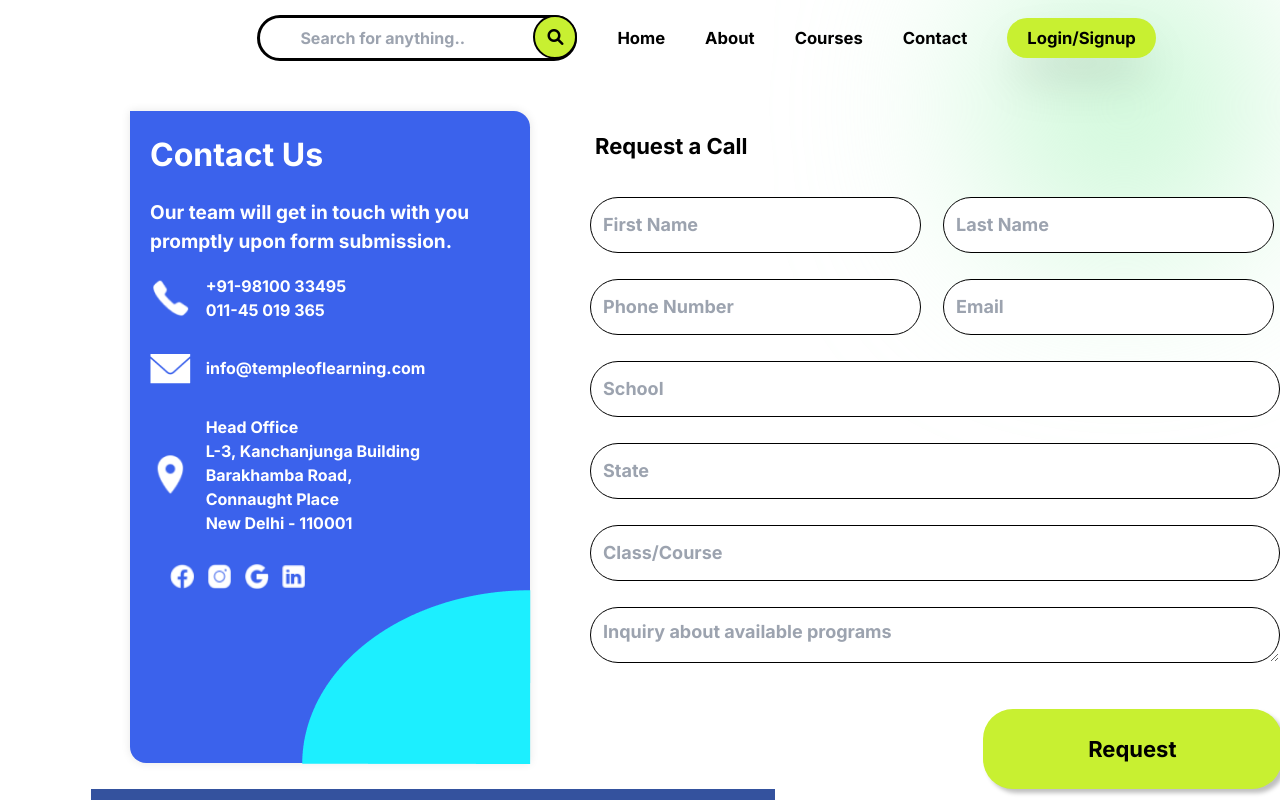
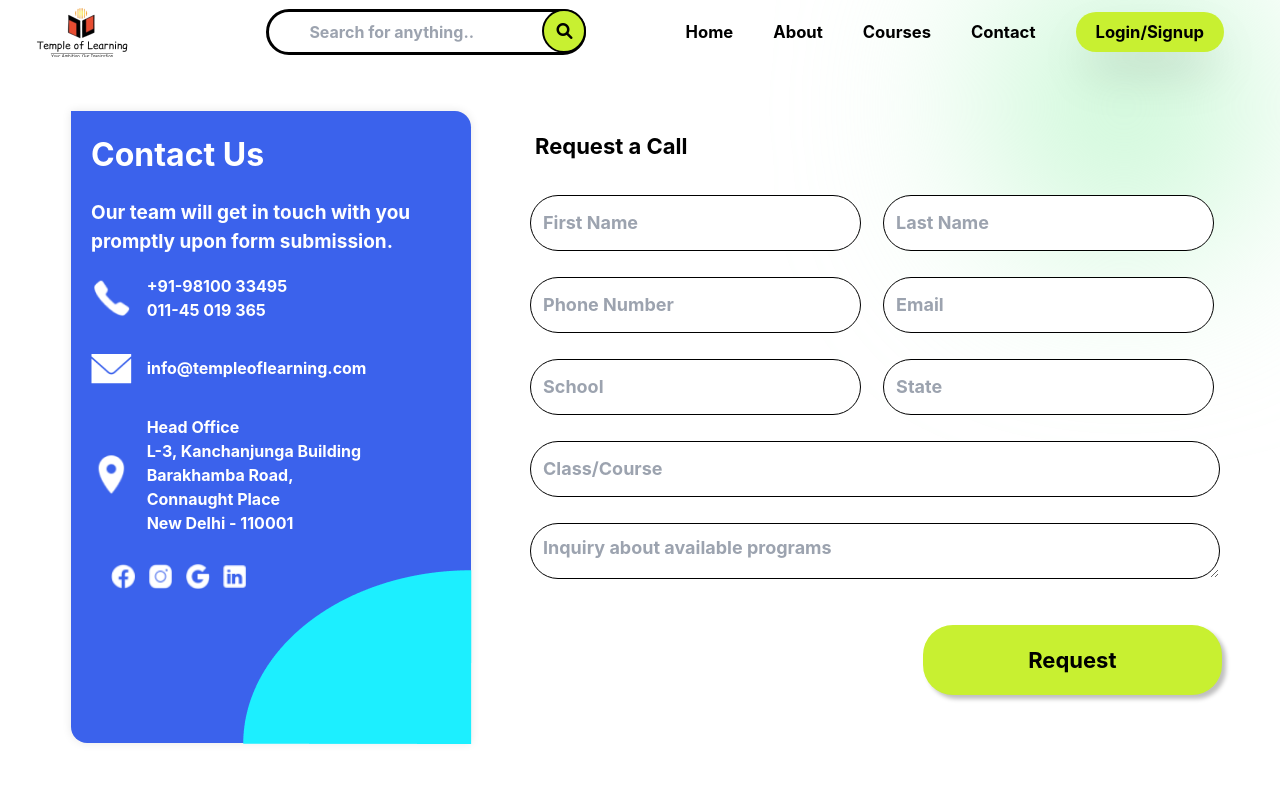
Before and after one commit to Team-Engineers/temple-of-learning-new, a React (Create React App) app: page /contact in a window 1280 px wide. Shown: the top 800 px of the page. Built offline with nearby package versions, Linux system fonts and the light colour scheme.

Commit message:
resolved issues

```diff
--- a/src/pages/contacts/Contact.jsx
+++ b/src/pages/contacts/Contact.jsx
@@ -1,15 +1,15 @@
 import React, { useState } from 'react';
+import Ellipse from '../../assets/contact/Ellipse 7.png';
+import EnvelopeIcon from '../../assets/contact/Envelope.png';
+import FacebookIcon from '../../assets/contact/Facebook.png';
+import GoogleIcon from '../../assets/contact/Google.png';
+import InstagramIcon from '../../assets/contact/Instagram.png';
+import LinkdinIcon from '../../assets/contact/LinkedIn.png';
+import LocationIcon from '../../assets/contact/Location.png';
+import PhoneIcon from '../../assets/contact/Phone.png';
 import Navbar from '../../components/Navbar/Navbar';
 import Footer from '../../components/footer/Footer';
 import './contact.css';
-import PhoneIcon from '../../assets/contact/Phone.png';
-import EnvelopeIcon from '../../assets/contact/Envelope.png'
-import FacebookIcon from '../../assets/contact/Facebook.png';
-import LinkdinIcon from '../../assets/contact/LinkedIn.png';
-import InstagramIcon from '../../assets/contact/Instagram.png';
-import LocationIcon from '../../assets/contact/Location.png';
-import GoogleIcon from '../../assets/contact/Google.png';
-import Ellipse from '../../assets/contact/Ellipse 7.png';
 
 function Contact() {
     const [firstName, setFirstName] = useState('');
@@ -27,10 +27,11 @@ function Contact() {
     };
 
     return (
+        <div>
+            <Navbar />
             <div className="contact-container">
-            <Navbar />
                 <div className='grid grid-cols-3'>
-                <div className="contact-card max-w-[400px]">
+                    <div className="contact-card ">
                         <h2>Contact Us</h2>
                         <p className='p-container'>Our team will get in touch with you promptly upon form submission.</p>
                         <div className="contact-details">
@@ -74,10 +75,8 @@ function Contact() {
                                 <input type="email" id="email" value={email} onChange={(e) => setEmail(e.target.value)} placeholder='Email' className="placeholder-style" required />
                             </div>
                             <div className="form-group">
-                            <input type="text" id="school" value={school} onChange={(e) => setSchool(e.target.value)} placeholder='School' className="placeholder-style1" />
-                        </div>
-                        <div className="form-group">
-                            <input type="text" id="state" value={state} onChange={(e) => setState(e.target.value)} placeholder='State' className="placeholder-style1" />
+                                <input type="text" id="school" value={school} onChange={(e) => setSchool(e.target.value)} placeholder='School' className="placeholder-style" />
+                                <input type="text" id="state" value={state} onChange={(e) => setState(e.target.value)} placeholder='State' className="placeholder-style" />
                             </div>
                             <div className="form-group">
                                 <input type="text" id="classCourse" value={classCourse} onChange={(e) => setClassCourse(e.target.value)} placeholder='Class/Course' className="placeholder-style1" />
@@ -90,6 +89,7 @@ function Contact() {
                     </div>
                 </div>
                 <div className='circle'> </div>
+            </div>
             <Footer />
         </div>
     );
--- a/src/pages/contacts/contact.css
+++ b/src/pages/contacts/contact.css
@@ -5,29 +5,22 @@
     font-weight: 700;
     width: 156px;
     height: 66px;
-    font-family: Inter;
     line-height: 42px;
-    letter-spacing: 0em;
-    text-align: left;
     margin-left: 21px;
-}
-
-.form-group {
-    font-family: Inter;
-    color: black;
+    margin-bottom: -50px;
 }
 
 .contact-container {
     width: 684px;
-    height: 584.54px;
+    height: 744.54px;
     margin-top: 6px;
-    margin-left: 91px;
-    font-family: Inter;
-    color: black;
+    margin-left: 41px;
 }
 
 #firstName,
 #lastName,
+#school,
+#state,
 #phoneNumber,
 #email
  {
@@ -40,8 +33,6 @@
     font-weight: bold;
 
 }
-#school,
-#state,
 #classCourse,
 #inquiry{
     width: 690.1px;
@@ -56,41 +47,32 @@
 .placeholder-style {
     width: 93px;
     height: 22px;
-    font-family: Inter;
     font-size: 18px;
     font-weight: 500;
     line-height: 22px;
-    letter-spacing: 0;
-    text-align: left;
     padding-left: 12px;
-    display: inline-block;
     margin: 6px 6px 0 16px
 }
 .placeholder-style1{
     width: 93px;
     height: 22px;
-    font-family: Inter;
     font-size: 18px;
     font-weight: 500;
     line-height: 47px;
-    letter-spacing: 0;
-    text-align: left;
     padding-left: 12px;
-    display: inline-block;
     margin: 6px 6px 0 16px
 
 }
 
 .contact-card {
-    width: 404.82px;
-    height: 651.93px;
+    width: 400px;
+    height: 631.93px;
     margin-top: 41px;
-    margin-left: 39px;
+    margin-left: 30px;
     border-radius: 0px 16.26px 0px 16.26px;
     background: rgba(59, 98, 236, 1);
     padding: 20px;
     color: white;
-    font-family: Inter;
     font-weight: bold;
     box-shadow: 0 0 10px rgba(0, 0, 0, 0.1);
 }
@@ -130,7 +112,7 @@
 
 .button {
     width: 298.66px;
-    height: 80.54px;
+    height: 70.54px;
     margin-top: 20px;
     margin-left: 409px;
     border-radius: 30px;
@@ -138,7 +120,7 @@
     background-color: rgba(200, 240, 49, 1)!important;
     color: black;
     text-align: center;
-    line-height: 80.54px; /* Vertically center text */
+    line-height: 70.54px; /* Vertically center text */
     font-size: 22px;
     font-weight: 700;
     cursor: pointer;
@@ -147,10 +129,7 @@
 
 .eclipse {
     padding: 0;
-    margin: 0px 0 0 76px;
-    /* position: relative;
-    left: -41px;
-    top: -12px; */
+    margin: -20px 0 0 76px;
 }
 
 .social-icons {
@@ -178,7 +157,7 @@
 }
 .form-container{
     margin-top: 55px;
-    margin-left: -46px;
+    margin-left: -56px;
     padding-left: 301px;
     display: inline-grid;
 }
```
Lines whose indentation alone changed are shown as unchanged.
